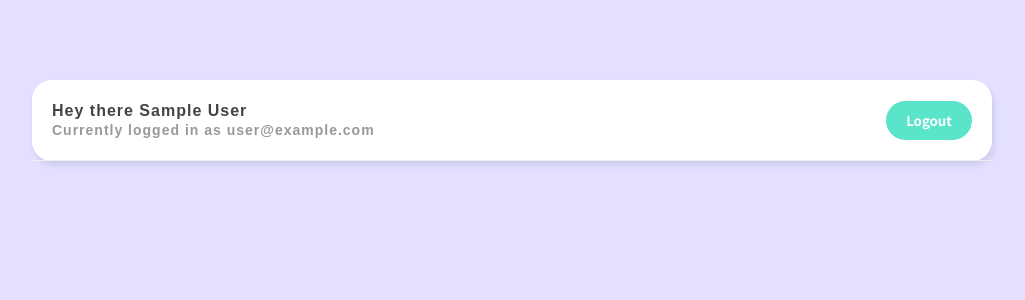
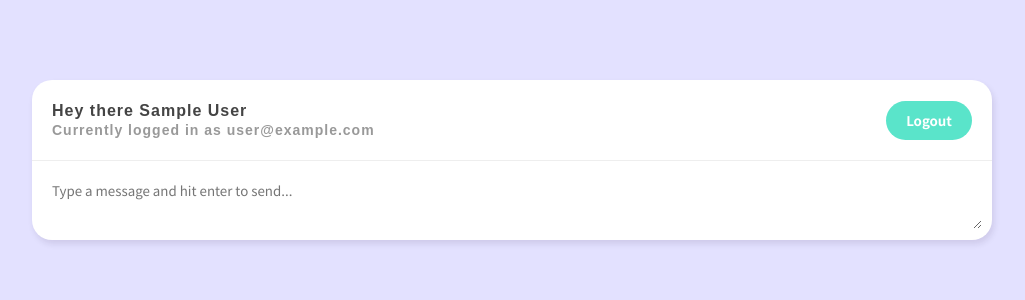
Before and after one commit to andreikurnosov/vue-chat, a Vue app: page /chatroom in a window 1280 px wide. Shown: the top 300 px of the page, without its empty margins (128-1153 px from the left). Built offline with nearby package versions, Linux system fonts and the light colour scheme; no server answers; sample sign-in values are in the browser's storage.

Commit message:
new chat form

```diff
--- /dev/null
+++ b/src/components/NewChatForm.vue
@@ -0,0 +1,56 @@
+<template>
+  <form>
+    <textarea
+      placeholder="Type a message and hit enter to send..."
+      v-model="message"
+      @keypress.enter.prevent="handleSubmit"
+    >
+    </textarea>
+  </form>
+</template>
+
+<script>
+import { ref } from 'vue'
+import getUser from '../composables/getUser'
+import { timestamp } from '../firebase/config'
+
+export default {
+  setup() {
+    const message = ref('')
+    const { user } = getUser()
+
+    const handleSubmit = async () => {
+      const chat = {
+        name: user.value.displayName,
+        message: message.value,
+        createdAt: timestamp()
+      }
+
+      console.log(chat)
+      message.value = ''
+    }
+
+    return {
+      message,
+      handleSubmit
+    }
+  }
+}
+</script>
+
+<style scoped>
+form {
+  margin: 10px;
+}
+textarea {
+  width: 100%;
+  max-width: 100%;
+  margin-bottom: 6px;
+  padding: 10px;
+  box-sizing: border-box;
+  border: 0;
+  border-radius: 20px;
+  font-family: inherit;
+  outline: none;
+}
+</style>
--- a/src/views/Chatroom.vue
+++ b/src/views/Chatroom.vue
@@ -1,6 +1,7 @@
 <template>
   <div class="container">
     <navbar />
+    <new-chat-form />
   </div>
 </template>
 
@@ -9,10 +10,12 @@
 import { useRouter } from 'vue-router'
 import getUser from '../composables/getUser'
 import Navbar from '../components/Navbar.vue'
+import NewChatForm from '../components/NewChatForm.vue'
 
 export default {
   components: {
-    Navbar
+    Navbar,
+    NewChatForm
   },
   setup() {
     const { user } = getUser()
```
